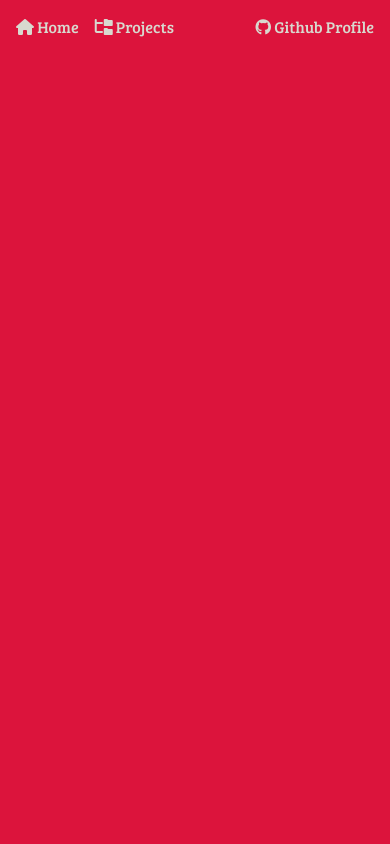
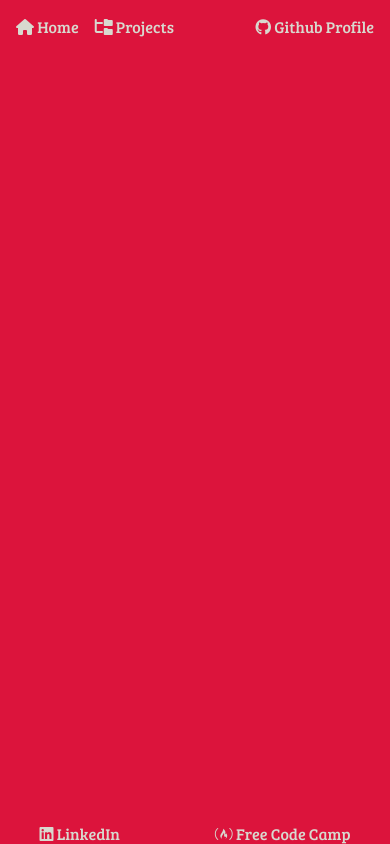
Before and after one commit to xjimportante/static-website, a plain HTML site: page index.html in a window 390 px wide. Drawn offline with Linux system fonts and the light colour scheme.

Commit message:
mobile footer device

```diff
--- a/css/styles.css
+++ b/css/styles.css
@@ -51,13 +51,18 @@ a {
 	color: #D8D9CF;
 	text-decoration: none;
 }
-
 footer {
 	position: absolute;
-	bottom: 16px;
-	left: 50%;
-	transform: translateX(-50%);
-
+	bottom: 0;
+	width: 100vw;
+}
+footer > section {
+	/*position: absolute;
+	bottom: 16px;*/
+	/*left: 50%;
+	transform: translateX(-50%);*/
+    display: flex;
+    justify-content: space-around;
 }
 footer a:first-child{
 	margin-right: 16px;
--- a/index.html
+++ b/index.html
@@ -32,10 +32,11 @@
 <h2>Junior Web Developer</h2>
 <p>I am a student of UATLMC, I love watching kdrama and I love Blackpink.</p>
 		</div>
-	</main>
-<footer>
-	<a href="https://www.linkedin.com/in/xeniajane/">LinkedIn</a>
-	<a href="https://freecodecamp.org/Xeniajane">Free Code Camp</a>
-</footer> -->
+	</main> -->
+	<footer>
+		<section>
+		<a href="https://wwww.linkedin.com/in/xjimportante"><i class="fa-brands fa-linkedin"></i> LinkedIn </a>
+		<a href="https://freecodecamp.org"/xjimportante"><i class="fa-brands fa-free-code-camp"></i> Free Code Camp</a>
+	</footer>
 </body>
 </html>
```
